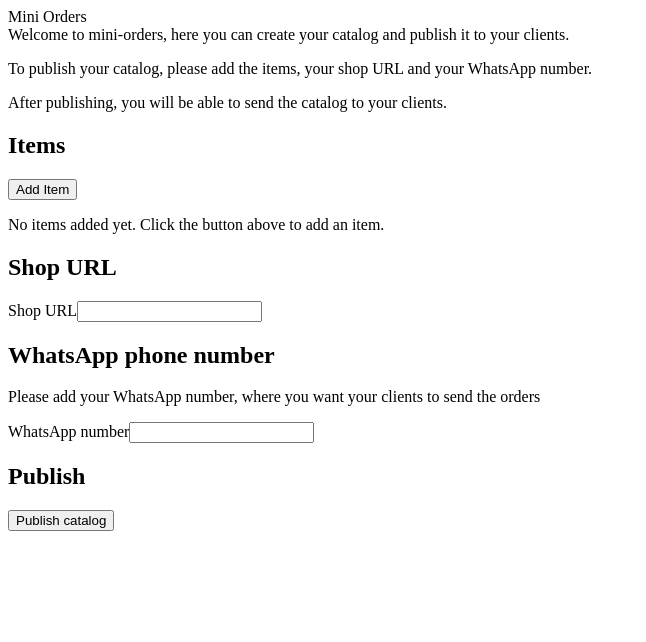
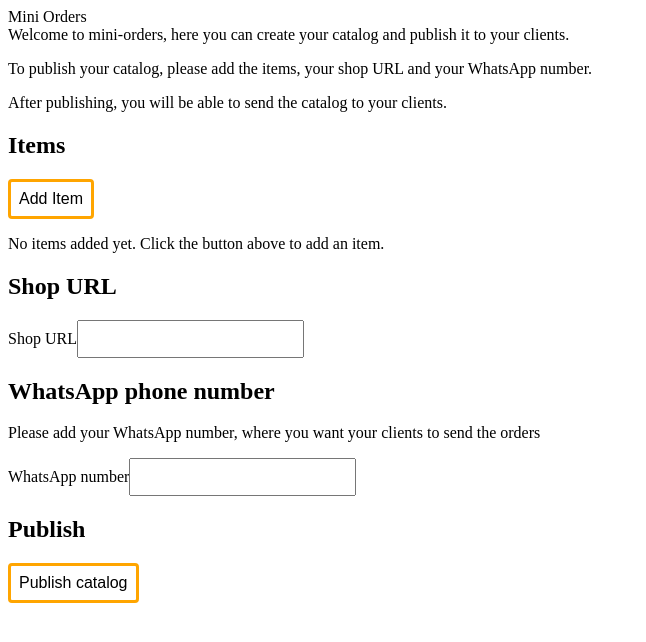
Before and after one commit to juanfrvera/mini-order, a Vue app in the folder frontend/: page / in a window 1280 px wide. Shown: the top 642 px of the page, without its empty margins (0-646 px from the left). Built offline with nearby package versions, Linux system fonts and the light colour scheme; the HTML template or start-up script is replaced by a standard one.

Commit message:
fix: styling

```diff
--- a/frontend/src/assets/main.css
+++ b/frontend/src/assets/main.css
@@ -0,0 +1,18 @@
+.button-important {
+   border: orange solid;
+   padding: 8px;
+   border-radius: 4px;
+   background-color: white;
+   font-size: 16px;
+}
+
+.button-important:hover {
+   background-color: rgb(238, 156, 3);
+   color: white;
+   cursor: pointer;
+}
+
+.input-important {
+   padding: 8px;
+   font-size: 16px;
+}
--- a/frontend/src/components/CatalogCreator.vue
+++ b/frontend/src/components/CatalogCreator.vue
@@ -16,7 +16,7 @@
 </script>
 
 <template>
-  <button @click="createNewItemRow()">Add Item</button>
+  <button @click="createNewItemRow()" class="button-important">Add Item</button>
   <ol v-if="items.length">
     <li v-for="item in items" :key="item.id">
       <label>Name</label>
--- a/frontend/src/pages/CreateCatalog.vue
+++ b/frontend/src/pages/CreateCatalog.vue
@@ -31,20 +31,22 @@
   <CatalogCreator ref="catalogCreator"></CatalogCreator>
 
   <h2>Shop URL</h2>
-  <div>
+  <div class="label-and-input">
     <label>Shop URL</label>
-    <input v-model="shopUrl" />
+    <input v-model="shopUrl" class="input-important" />
   </div>
 
   <h2>WhatsApp phone number</h2>
   <div>
     <p>Please add your WhatsApp number, where you want your clients to send the orders</p>
-    <label>WhatsApp number</label>
-    <input v-model="phoneNumber" />
+    <div class="label-and-input">
+      <label>WhatsApp number</label>
+      <input v-model="phoneNumber" class="input-important" />
+    </div>
   </div>
 
   <h2>Publish</h2>
-  <button @click="publishCatalog()">Publish catalog</button>
+  <button @click="publishCatalog()" class="button-important">Publish catalog</button>
 </template>
 
 <style scoped></style>
```
